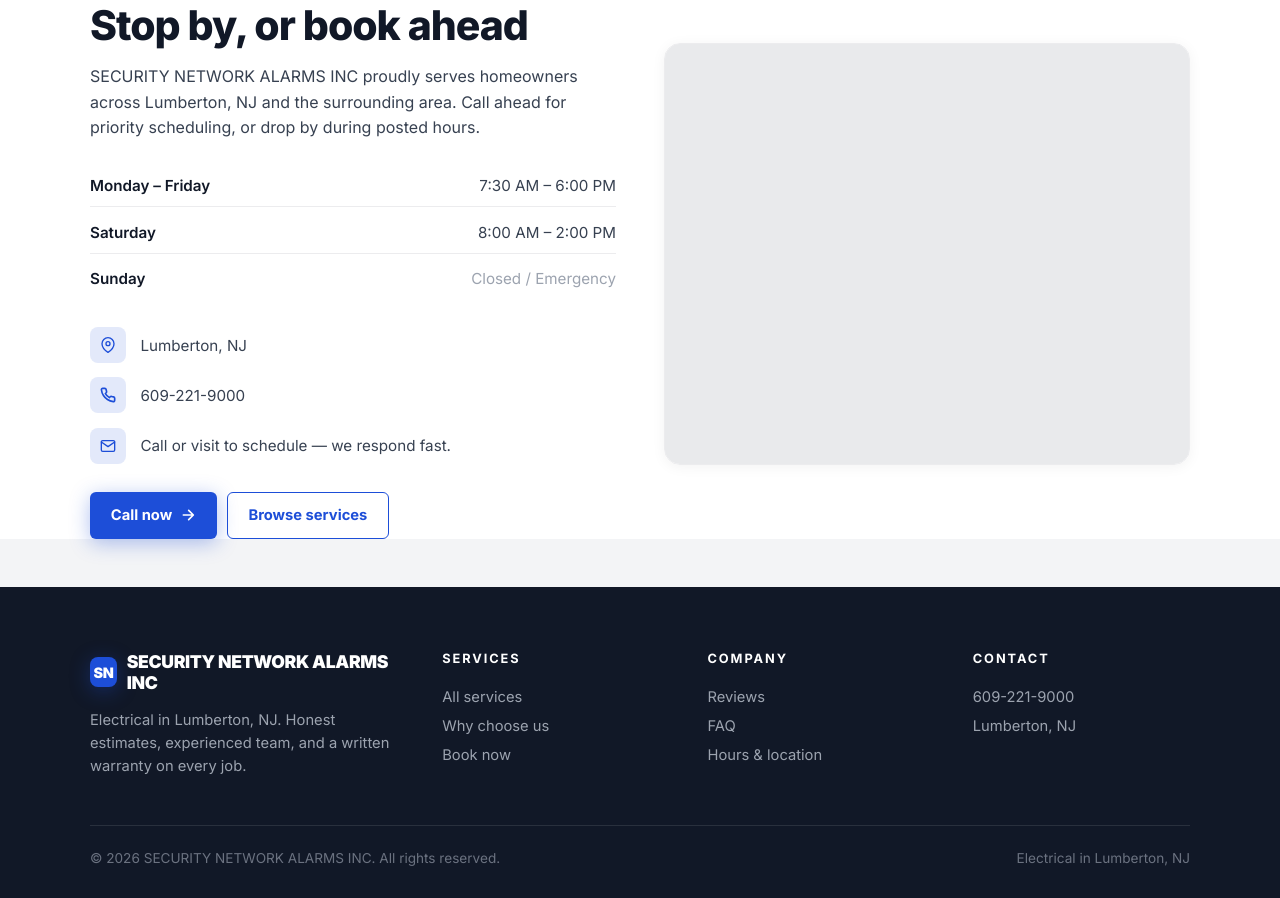
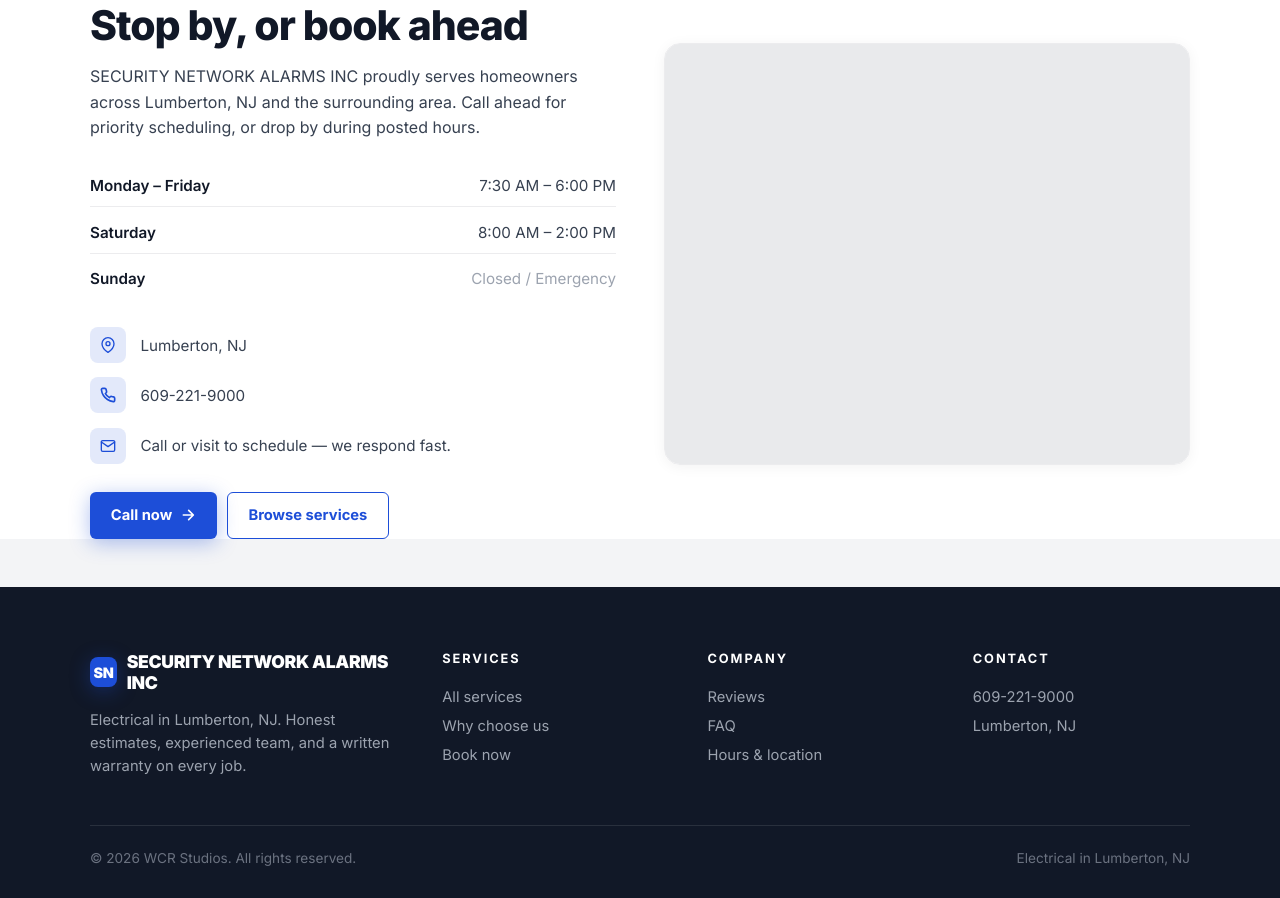
Before and after one commit to Wrenbjor/trades--security-network-alarms-inc, a plain HTML site: page index.html in a window 1280 px wide. Shown: the part 4666-5564 px from the top of the page. Drawn offline with nearby package versions, Linux system fonts and the light colour scheme; no server answers.

Commit message:
Update site

```diff
--- a/index.html
+++ b/index.html
@@ -605,7 +605,7 @@ footer{background:#111827;color:#cbd5d1;padding:4rem 2rem 2rem}
     </div>
   </div>
   <div class="foot-bottom">
-    <div>&copy; 2026 SECURITY NETWORK ALARMS INC. All rights reserved.</div>
+    <div>&copy; 2026 WCR Studios. All rights reserved.</div>
     <div>Electrical in Lumberton, NJ</div>
   </div>
 </footer>
```
